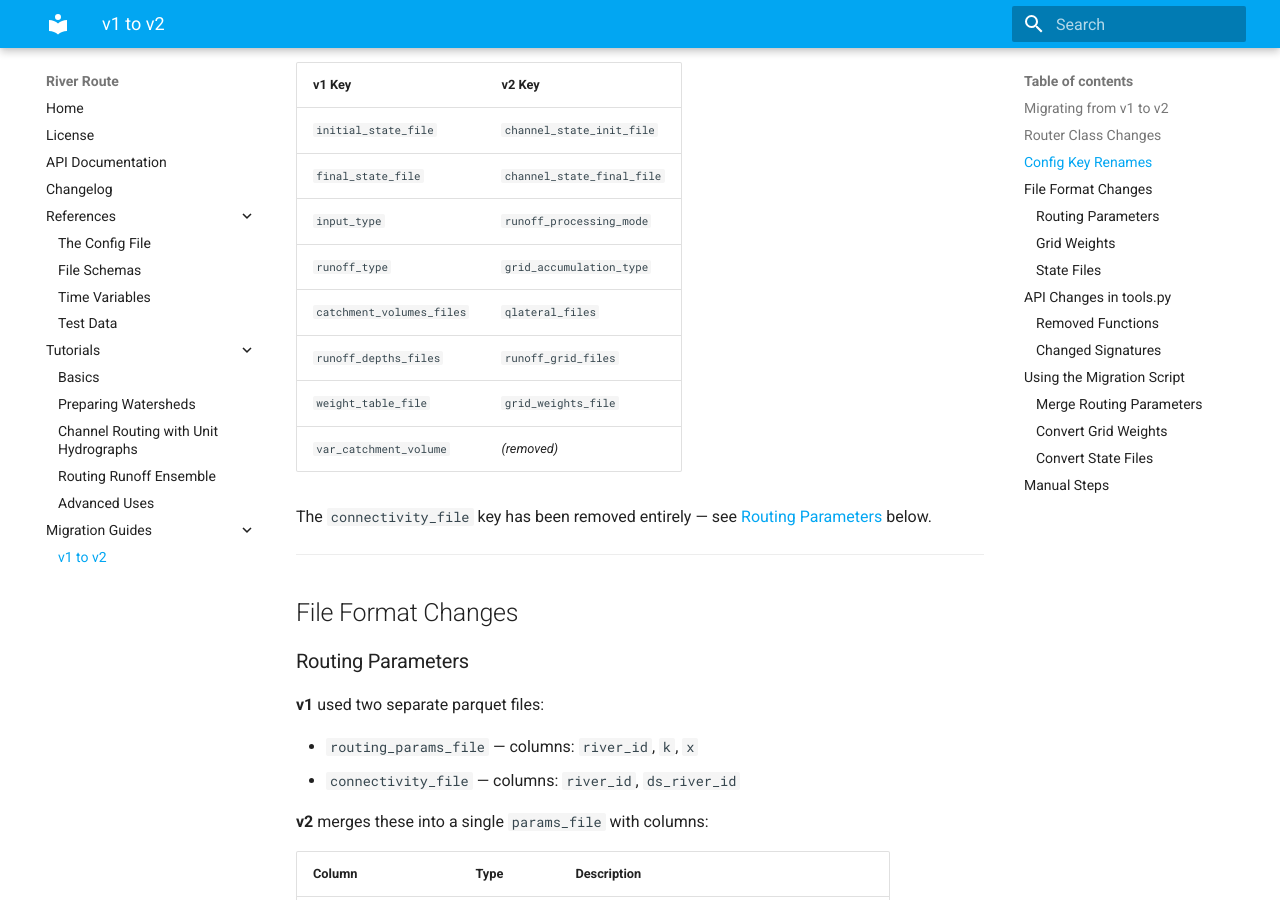
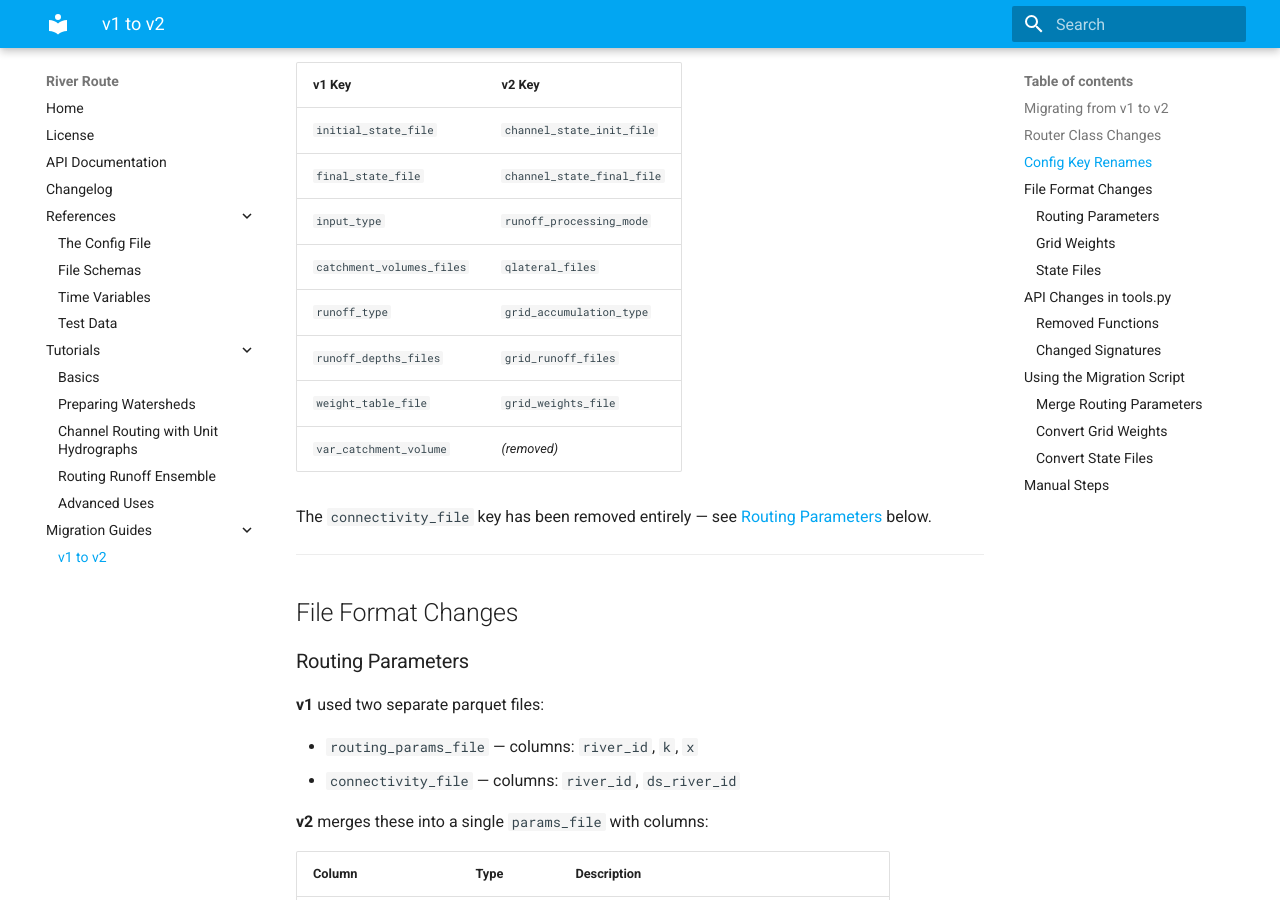
Before and after one commit to rileyhales/river-route, an MkDocs documentation site: the page built from docs/migrating/v1-to-v2.md, in a window 1280 px wide and 900 px high, scrolled down 1155 px. Built offline with MkDocs 1.6.1 and Material for MkDocs 9.7.7, drawn with Linux system fonts in a browser that asks for light colours.

```diff
--- a/docs/migrating/v1-to-v2.md
+++ b/docs/migrating/v1-to-v2.md
@@ -44,9 +44,9 @@ The following config keys have been renamed. Update your YAML/JSON config files
 | `initial_state_file`      | `channel_state_init_file`       |
 | `final_state_file`        | `channel_state_final_file`      |
 | `input_type`              | `runoff_processing_mode`        |
+| `catchment_volumes_files` | `qlateral_files`                |
 | `runoff_type`             | `grid_accumulation_type`        |
-| `catchment_volumes_files` | `qlateral_files`                |
-| `runoff_depths_files`     | `runoff_grid_files`             |
+| `runoff_depths_files`     | `grid_runoff_files`             |
 | `weight_table_file`       | `grid_weights_file`             |
 | `var_catchment_volume`    | _(removed)_                     |
 
```
Also changed, not shown: docs/changelog.md (+1 -1 lines), docs/references/config-files.md (+2 -2 lines), docs/references/io-file-schema.md (+1 -1 lines), docs/tutorial/advanced.md (+1 -2 lines), docs/tutorial/prepare-watersheds.md (+1 -1 lines), 1 other file.
